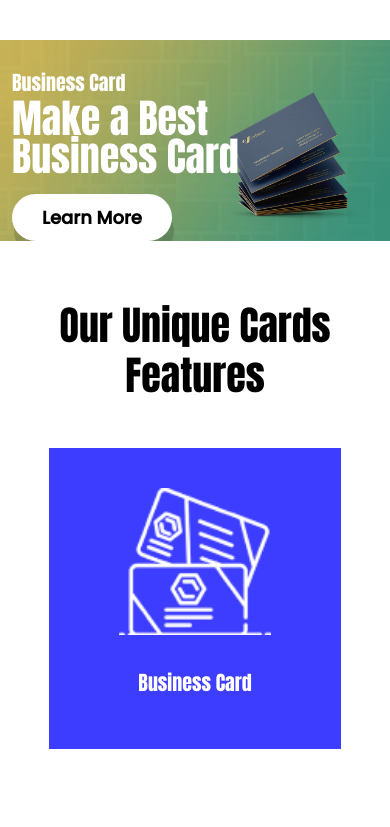
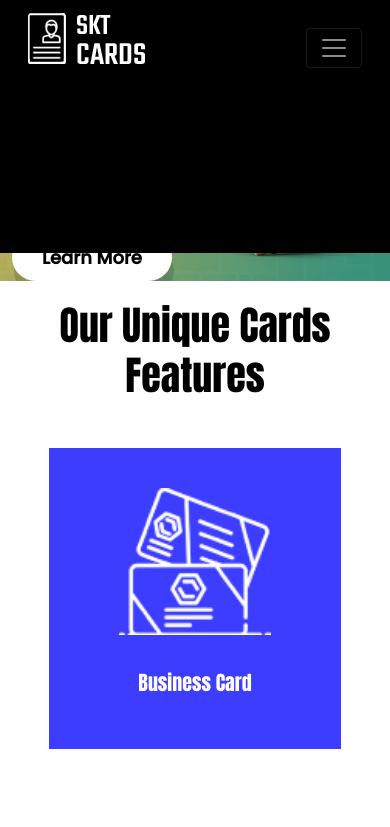
Before and after one commit to BasharatAliKing/SKT-CARDS-On-React, a React (Create React App) app: page / in a window 390 px wide. Shown: the top 827 px of the page. Built offline with nearby package versions, Linux system fonts and the light colour scheme.

Commit message:
edit readme and add new.md

```diff
--- a/src/Responcive.css
+++ b/src/Responcive.css
@@ -1,14 +1,28 @@
 @media(max-width:992px){
+    #header   {
+        background-color: black;
+        position: absolute;
+        top: 0px;
+        width: 100%;
+        height: 30%;
+        z-index: 30;
+        /* display: none; */
+    }
     #header nav {
         background-color: black;
+    }
+    #header ul{
+        left: 10px;
+    }
+    #header nav{
         margin-top: 0px;
-        width: 100%;
-        z-index: 30;
-        display: none;
+    }
+    #header nav button{
+        margin-bottom: 0px;
     }
     #home {
         position: absolute;
-      top: 40px;
+      top: 80px;
         left: 0px;
   }
  #home h4{
```
